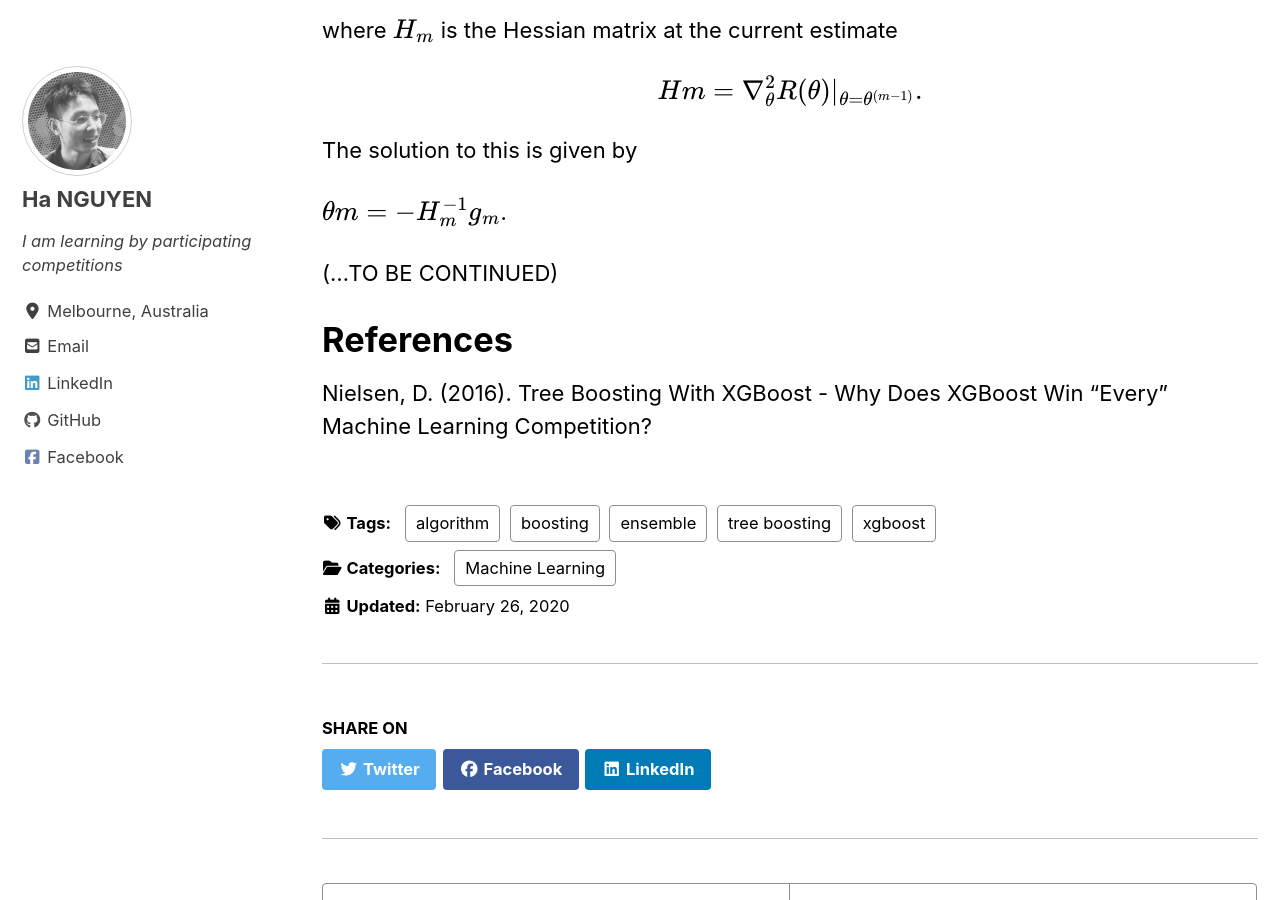
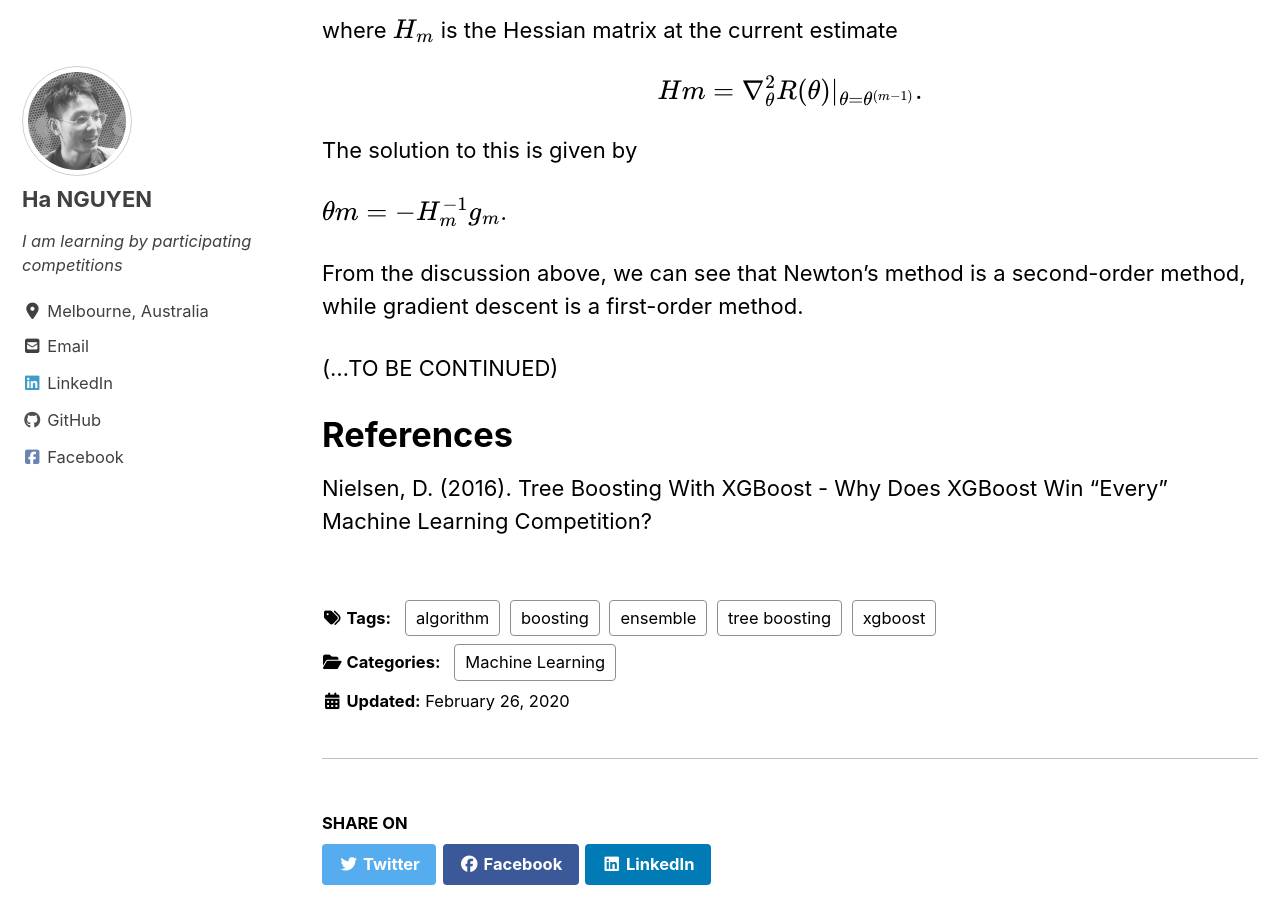
Before and after one commit to datasciblog/datasciblog.github.io, a Jekyll site: the page built from _posts/2020-02-26-tree-boosting-03.md, in a window 1280 px wide and 900 px high, scrolled down 8126 px. Built offline with Jekyll 4.4.1, drawn with Linux system fonts in a browser that asks for light colours; cached includes are drawn as plain includes; nearby versions of some CDN libraries; formulas are drawn with MathJax 3.

Commit message:
Update 2020-02-26-tree-boosting-03.md

```diff
--- a/_posts/2020-02-26-tree-boosting-03.md
+++ b/_posts/2020-02-26-tree-boosting-03.md
@@ -198,6 +198,10 @@ The solution to this is given by
 
 $$θm = −H_m^{−1} g_m$$.
 
+From the discussion
+above, we can see that Newton’s method is a second-order method, while gradient
+descent is a first-order method.
+
 (...TO BE CONTINUED)
 
 # References
```
